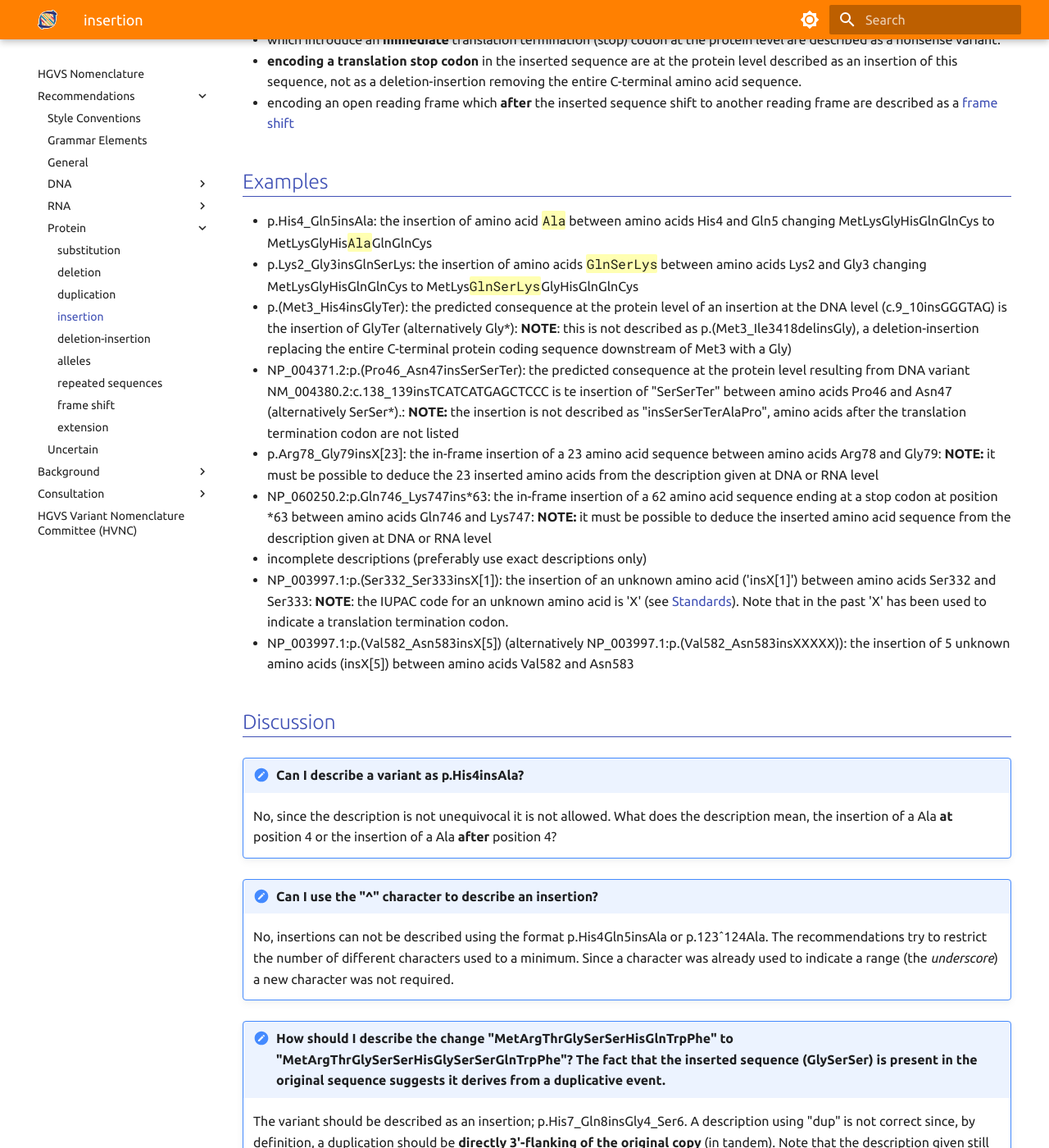
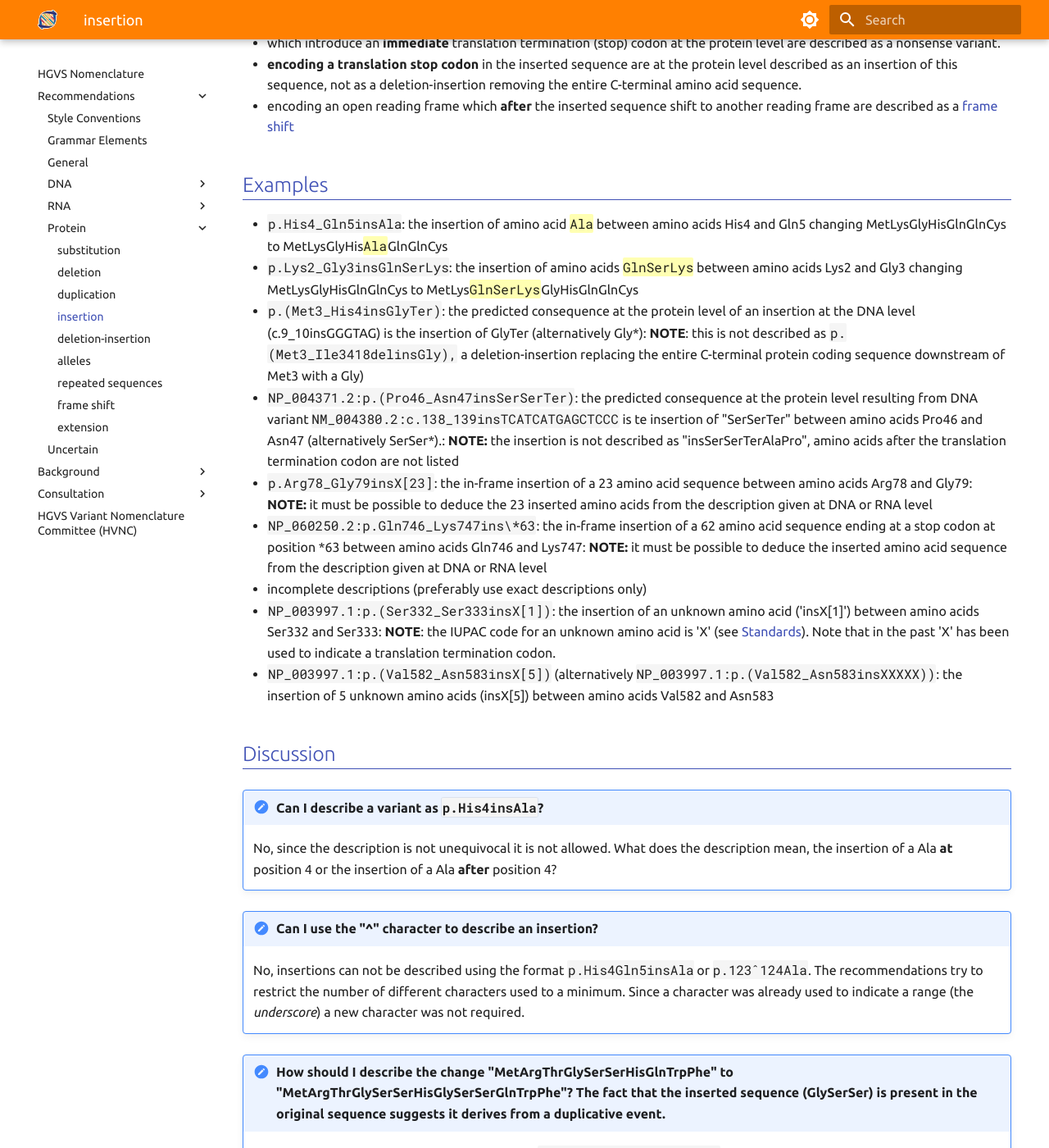
Before and after one commit to HGVSnomenclature/hgvs-nomenclature, an MkDocs documentation site: the page built from docs/recommendations/protein/insertion.md, in a window 1280 px wide and 1400 px high, scrolled down 914 px. Shown: the whole window at 82% size. Built offline with MkDocs 1.6.1 and Material for MkDocs 9.7.7, drawn with Linux system fonts in a browser that asks for light colours; some of the changed text lies outside the part shown.

Commit message:
updated formatting of protein ins

```diff
--- a/docs/recommendations/protein/insertion.md
+++ b/docs/recommendations/protein/insertion.md
@@ -14,12 +14,12 @@ bin/pull-syntax -f docs/syntax.yaml aa.ins
 
 - all variants **should be** described at the DNA level, descriptions at the RNA and/or protein level may be given in addition
 - The `coordinate_type` must be "p." (protein).
-- predicted consequences, i.e. without experimental evidence (no RNA or protein sequence analysed), should be given in parentheses, e.g. p.(Arg727_Ser728insTrpCys).
+- predicted consequences, i.e. without experimental evidence (no RNA or protein sequence analysed), should be given in parentheses, e.g. `p.(Arg727_Ser728insTrpCys)`.
 - the "amino_acids+positions_flanking" should contain **two flanking residues**, e.g. Lys23 and Leu24, not two non-flanking residues (Lys23 and Asn25).
-  - an insertion can not be described using **one** amino acid position, like p.Lys23insAsp.
+  - an insertion can not be described using **one** amino acid position, like `p.Lys23insAsp.`
 - for all descriptions the **most C-terminal position** possible of the reference sequence is arbitrarily assigned to have been changed (**3'rule**).
 - duplicating insertions should be described as duplications (see [Duplication](../DNA/duplication.md)), not as insertion.
-- when the inserted amino acid sequence is large the insertion may be described by its length, e.g. p.Lys2_Leu3insX[34] (open reading frame insertion) or p.Lys2_Leu3insTer12 (translation stop in inserted sequence). : **NOTE:** the inserted amino acid sequence can be derived from the description od the variant at DNA or RNA level.
+- when the inserted amino acid sequence is large the insertion may be described by its length, e.g. `p.Lys2_Leu3insX[34]` (open reading frame insertion) or `p.Lys2_Leu3insTer12` (translation stop in inserted sequence). : **NOTE:** the inserted amino acid sequence can be derived from the description od the variant at DNA or RNA level.
 - insertions extending the full-length amino acid sequence at the C-terminal end with one or more amino acids are described as [Extension](extension.md).
 - insertions at DNA or RNA level
   - which introduce an **immediate** translation termination (stop) codon at the protein level are described as a nonsense variant.
@@ -28,26 +28,26 @@ bin/pull-syntax -f docs/syntax.yaml aa.ins
 
 ## Examples
 
-- p.His4_Gln5insAla: the insertion of amino acid <code class="spot1">Ala</code> between amino acids His4 and Gln5 changing MetLysGlyHisGlnGlnCys to MetLysGlyHis<code class="spot1">Ala</code>GlnGlnCys
-- p.Lys2_Gly3insGlnSerLys: the insertion of amino acids <code class="spot1">GlnSerLys</code> between amino acids Lys2 and Gly3 changing MetLysGlyHisGlnGlnCys to MetLys<code class="spot1">GlnSerLys</code>GlyHisGlnGlnCys
-- p.(Met3_His4insGlyTer): the predicted consequence at the protein level of an insertion at the DNA level (c.9_10insGGGTAG) is the insertion of GlyTer (alternatively Gly\*): **NOTE**: this is not described as p.(Met3_Ile3418delinsGly), a deletion-insertion replacing the entire C-terminal protein coding sequence downstream of Met3 with a Gly)
-- NP_004371.2:p.(Pro46_Asn47insSerSerTer): the predicted consequence at the protein level resulting from DNA variant NM_004380.2:c.138_139insTCATCATGAGCTCCC is te insertion of "SerSerTer" between amino acids Pro46 and Asn47 (alternatively SerSer\*).: **NOTE:** the insertion is not described as "insSerSerTerAlaPro", amino acids after the translation termination codon are not listed
-- p.Arg78_Gly79insX[23]: the in-frame insertion of a 23 amino acid sequence between amino acids Arg78 and Gly79: **NOTE:** it must be possible to deduce the 23 inserted amino acids from the description given at DNA or RNA level
-- NP_060250.2:p.Gln746_Lys747ins\*63: the in-frame insertion of a 62 amino acid sequence ending at a stop codon at position \*63 between amino acids Gln746 and Lys747: **NOTE:** it must be possible to deduce the inserted amino acid sequence from the description given at DNA or RNA level
+- `p.His4_Gln5insAla`: the insertion of amino acid <code class="spot1">Ala</code> between amino acids His4 and Gln5 changing MetLysGlyHisGlnGlnCys to MetLysGlyHis<code class="spot1">Ala</code>GlnGlnCys
+- `p.Lys2_Gly3insGlnSerLys`: the insertion of amino acids <code class="spot1">GlnSerLys</code> between amino acids Lys2 and Gly3 changing MetLysGlyHisGlnGlnCys to MetLys<code class="spot1">GlnSerLys</code>GlyHisGlnGlnCys
+- `p.(Met3_His4insGlyTer)`: the predicted consequence at the protein level of an insertion at the DNA level (c.9_10insGGGTAG) is the insertion of GlyTer (alternatively Gly\*): **NOTE**: this is not described as `p.(Met3_Ile3418delinsGly),` a deletion-insertion replacing the entire C-terminal protein coding sequence downstream of Met3 with a Gly)
+- `NP_004371.2:p.(Pro46_Asn47insSerSerTer)`: the predicted consequence at the protein level resulting from DNA variant `NM_004380.2:c.138_139insTCATCATGAGCTCCC` is te insertion of "SerSerTer" between amino acids Pro46 and Asn47 (alternatively SerSer\*).: **NOTE:** the insertion is not described as "insSerSerTerAlaPro", amino acids after the translation termination codon are not listed
+- `p.Arg78_Gly79insX[23]`: the in-frame insertion of a 23 amino acid sequence between amino acids Arg78 and Gly79: **NOTE:** it must be possible to deduce the 23 inserted amino acids from the description given at DNA or RNA level
+- `NP_060250.2:p.Gln746_Lys747ins\*63`: the in-frame insertion of a 62 amino acid sequence ending at a stop codon at position \*63 between amino acids Gln746 and Lys747: **NOTE:** it must be possible to deduce the inserted amino acid sequence from the description given at DNA or RNA level
 - incomplete descriptions (preferably use exact descriptions only)
-  - NP_003997.1:p.(Ser332_Ser333insX[1]): the insertion of an unknown amino acid ('insX[1]') between amino acids Ser332 and Ser333: **NOTE**: the IUPAC code for an unknown amino acid is 'X' (see [Standards](../../background/standards.md)). Note that in the past 'X' has been used to indicate a translation termination codon.
-  - NP_003997.1:p.(Val582_Asn583insX[5]) (alternatively NP_003997.1:p.(Val582_Asn583insXXXXX)): the insertion of 5 unknown amino acids (insX[5]) between amino acids Val582 and Asn583
+  - `NP_003997.1:p.(Ser332_Ser333insX[1])`: the insertion of an unknown amino acid ('insX[1]') between amino acids Ser332 and Ser333: **NOTE**: the IUPAC code for an unknown amino acid is 'X' (see [Standards](../../background/standards.md)). Note that in the past 'X' has been used to indicate a translation termination codon.
+  - `NP_003997.1:p.(Val582_Asn583insX[5])` (alternatively `NP_003997.1:p.(Val582_Asn583insXXXXX))`: the insertion of 5 unknown amino acids (insX[5]) between amino acids Val582 and Asn583
 
 ## Discussion
 
-!!! note "Can I describe a variant as p.His4insAla?"
+!!! note "Can I describe a variant as `p.His4insAla`?"
 
     No, since the description is not unequivocal it is not allowed. What does the description mean, the insertion of a Ala **at** position 4 or the insertion of a Ala **after** position 4?
 
 !!! note "Can I use the "^" character to describe an insertion?"
 
-    No, insertions can not be described using the format p.His4Gln5insAla or p.123ˆ124Ala. The recommendations try to restrict the number of different characters used to a minimum. Since a character was already used to indicate a range (the *underscore*) a new character was not required.
+    No, insertions can not be described using the format `p.His4Gln5insAla` or `p.123ˆ124Ala`. The recommendations try to restrict the number of different characters used to a minimum. Since a character was already used to indicate a range (the *underscore*) a new character was not required.
 
 !!! note "How should I describe the change "MetArgThr**GlySerSer**HisGlnTrpPhe" to "MetArgThr**GlySerSer**His**GlySerSer**GlnTrpPhe"? The fact that the inserted sequence (GlySerSer) is present in the original sequence suggests it derives from a duplicative event."
 
-    The variant should be described as an insertion; p.His7_Gln8insGly4_Ser6. A description using "dup" is not correct since, by definition, a duplication should be **directly 3'-flanking of the original copy** (in tandem). Note that the description given still makes it clear that the sequence inserted between p.His7 and pGln8 is probably derived from nearby, i.e. position p.Gly4 to p.Ser6, and thus likely derived from a duplicative event.
+    The variant should be described as an insertion; `p.His7_Gln8insGly4_Ser6`. A description using "dup" is not correct since, by definition, a duplication should be **directly 3'-flanking of the original copy** (in tandem). Note that the description given still makes it clear that the sequence inserted between `p.His7` and pGln8 is probably derived from nearby, i.e. position `p.Gly4` to `p.Ser6,` and thus likely derived from a duplicative event.
--- a/docs/syntax.yaml
+++ b/docs/syntax.yaml
@@ -98,12 +98,13 @@ aa:
           - Specifying the termination position is optional
   ins:
     elements:
+      sequence: Protein sequence to be inserted
     forms:
       - syntax: sequence_identifier ":" coordinate_type "." aa_range "ins" sequence
         examples:
           - NP_004371.2:p.(Pro46_Asn47insSerSerTer)
         notes:
-          - The position must be specified using adjacent nucleotides
+          - The position must be specified using adjacent sequence positions
   rpt:
     elements:
     forms:
```
